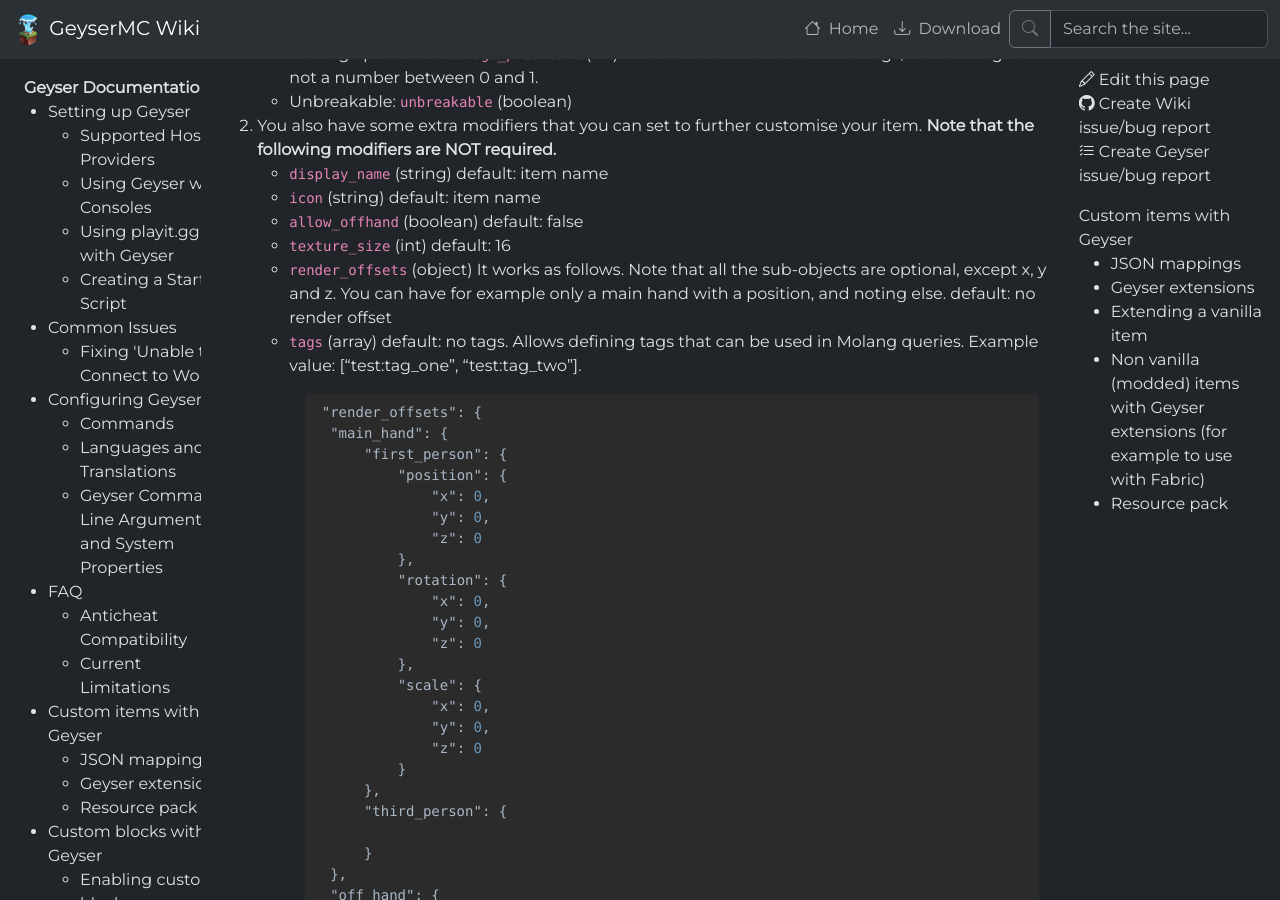
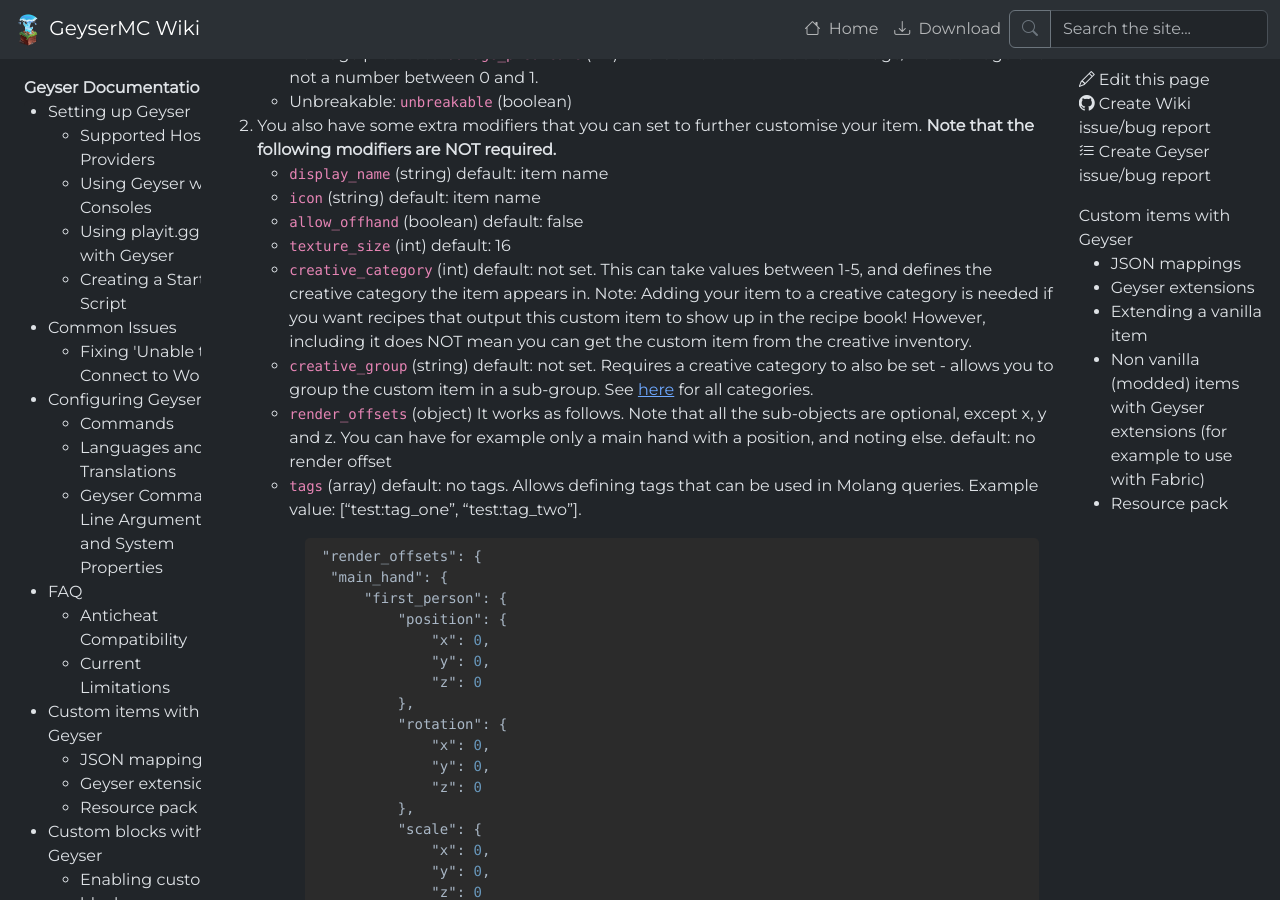
Before and after one commit to GeyserMC/GeyserWiki, a Jekyll site: the page built from _docs/geyser/custom-items.md, in a window 1280 px wide and 900 px high, scrolled down 869 px. Built offline with Jekyll 4.4.1, drawn with Linux system fonts in a browser that asks for light colours.

Commit message:
Document custom items creative category/group setting (#253)

````diff
--- a/_docs/geyser/custom-items.md
+++ b/_docs/geyser/custom-items.md
@@ -41,6 +41,8 @@ To setup custom items in geyser, you have to choose how you are going to registe
     * `icon` (string) default: item name
     * `allow_offhand` (boolean) default: false
     * `texture_size` (int) default: 16
+    * `creative_category` (int) default: not set. This can take values between 1-5, and defines the creative category the item appears in. Note: Adding your item to a creative category is needed if you want recipes that output this custom item to show up in the recipe book! However, including it does NOT mean you can get the custom item from the creative inventory.
+    * `creative_group` (string) default: not set. Requires a creative category to also be set - allows you to group the custom item in a sub-group. See [here](https://wiki.bedrock.dev/documentation/creative-categories.html#list-of-categories) for all categories.
     * `render_offsets` (object) It works as follows. Note that all the sub-objects are optional, except x, y and z. You can have for example only a main hand with a position, and noting else. default: no render offset
     * `tags` (array) default: no tags. Allows defining tags that can be used in Molang queries. Example value: ["test:tag_one", "test:tag_two"].
     ```json
````
